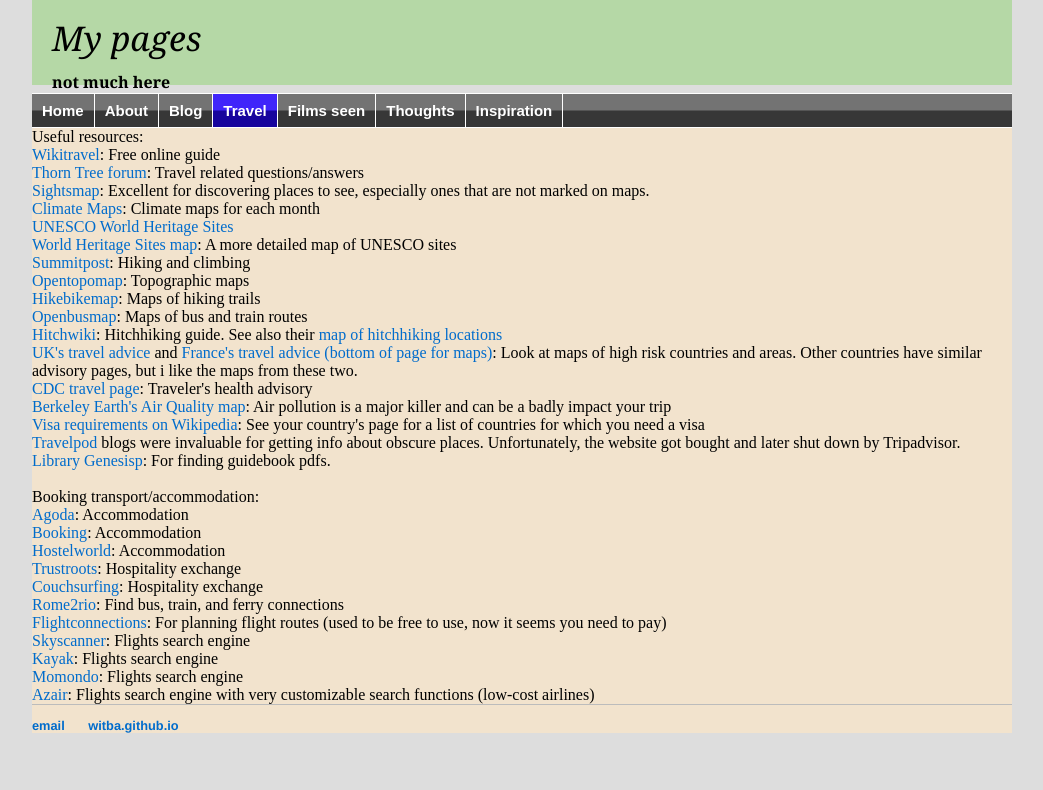
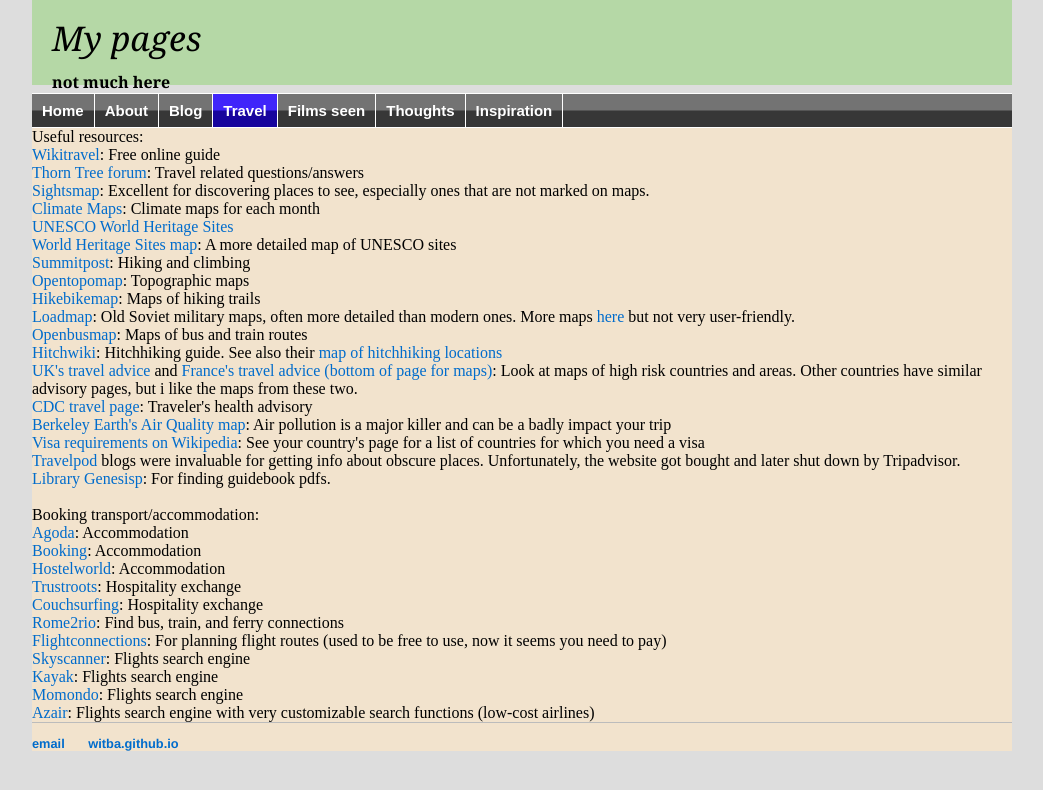
Before and after one commit to witba/witba.github.io, a Jekyll site: the page built from travel/resources.html, in a window 1280 px wide. Shown: the top 790 px of the page, without its empty margins (118-1161 px from the left). Built offline with Jekyll 4.4.1, drawn with Linux system fonts in a browser that asks for light colours.

Commit message:
Update resources.html

```diff
--- a/travel/resources.html
+++ b/travel/resources.html
@@ -14,6 +14,7 @@
 <a href="https://www.summitpost.org" target=_blank>Summitpost</a>: Hiking and climbing<br>
 <a href="https://opentopomap.org" target=_blank>Opentopomap</a>: Topographic maps<br>
 <a href="http://hikebikemap.org" target=_blank>Hikebikemap</a>: Maps of hiking trails<br>
+<a href="http://loadmap.net/en" target=_blank>Loadmap</a>: Old Soviet military maps, often more detailed than modern ones. More maps <a href="http://akosarev.info/engine/?interface=geo_maps&form=main" target=_blank>here</a> but not very user-friendly.<br>
 <a href="https://www.öpnvkarte.de" target=_blank>Openbusmap</a>: Maps of bus and train routes<br>
 <a href="http://hitchwiki.org/en/Main_Page" target=_blank>Hitchwiki</a>: Hitchhiking guide. See also their <a href="http://hitchwiki.org/maps/" target=_blank>map of hitchhiking locations</a><br>
 <a href="https://www.gov.uk/foreign-travel-advice" target=_blank>UK's travel advice</a> and <a href="https://www.diplomatie.gouv.fr/fr/conseils-aux-voyageurs/conseils-par-pays-destination/" target=_blank>France's travel advice (bottom of page for maps)</a>: Look at maps of high risk countries and areas. Other countries have similar advisory pages, but i like the maps from these two.<br>
```
